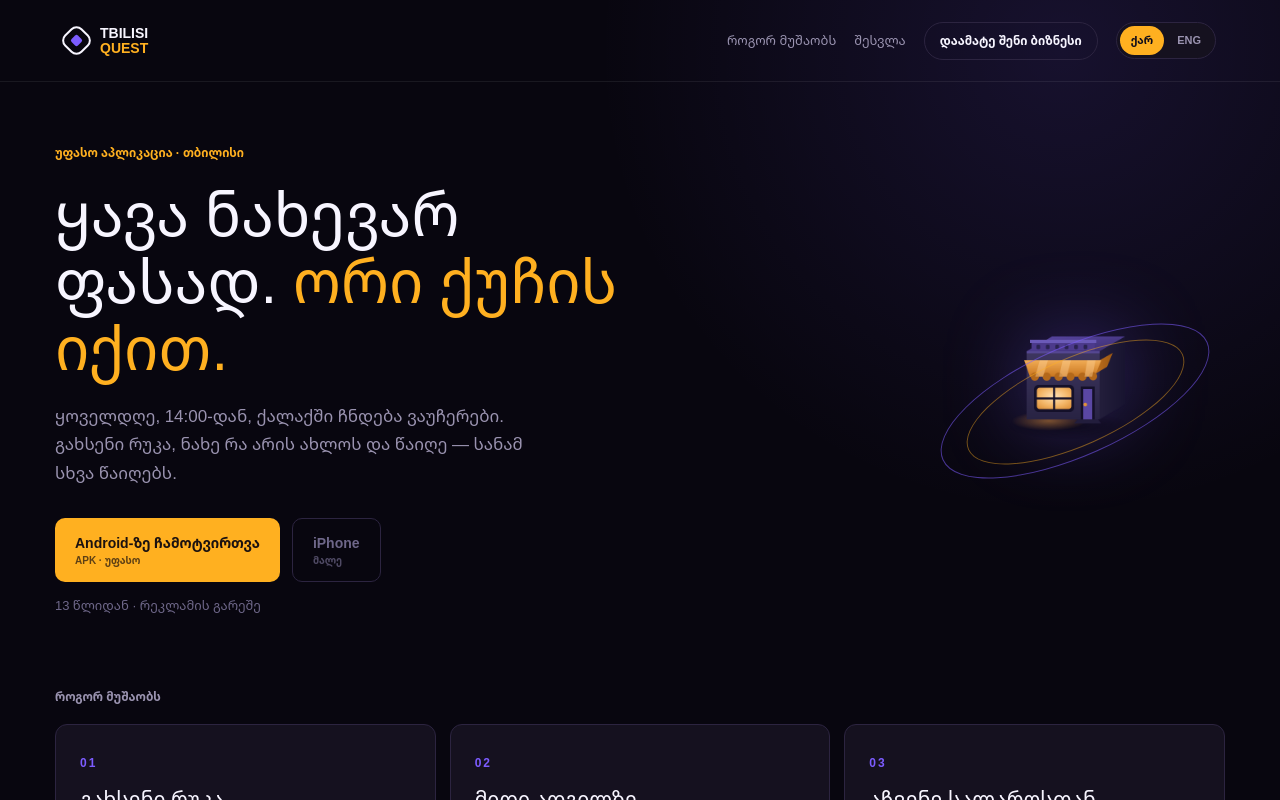
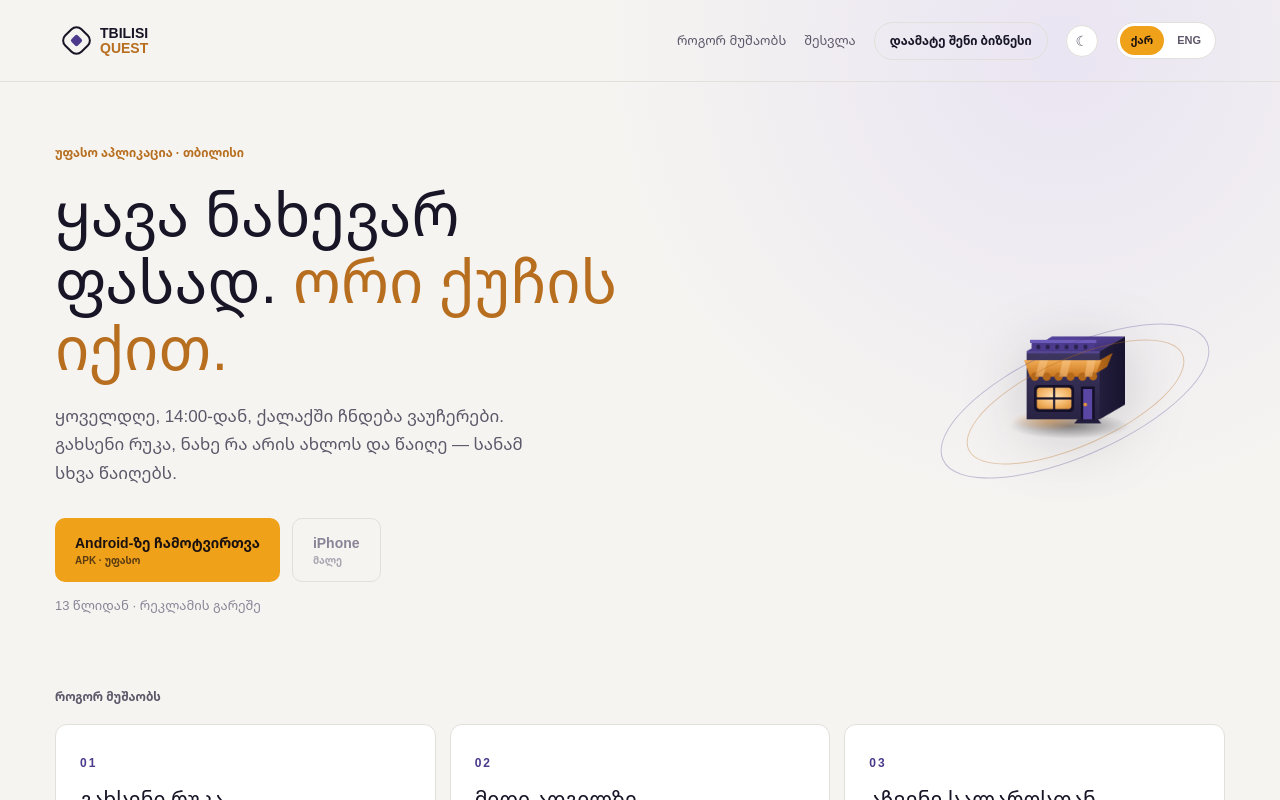
Before and after one commit to GridlyTeam/TbilisiQuest, a Next.js app in the folder apps/merchant/: page / in a window 1280 px wide. Shown: the top 800 px of the page. Built offline with nearby package versions, Linux system fonts and the light colour scheme; no server answers.

Commit message:
Light theme for the public page

```diff
--- a/apps/merchant/src/app/landing.css
+++ b/apps/merchant/src/app/landing.css
@@ -565,3 +565,95 @@
 .landing.ka .faq summary {
   font-size: 16px;
 }
+
+/* ---- theme toggle ------------------------------------------------------ */
+.landing .theme-toggle {
+  width: 32px;
+  height: 32px;
+  display: grid;
+  place-items: center;
+  border: 1px solid var(--border);
+  border-radius: 999px;
+  background: var(--surface);
+  color: var(--muted);
+  font-size: 14px;
+  line-height: 1;
+  cursor: pointer;
+}
+.landing .theme-toggle:hover {
+  color: var(--text);
+  border-color: var(--amber);
+}
+
+/* ---- light theme --------------------------------------------------------
+ * Not an inversion. Amber glows on near-black and fails as text on white, so
+ * anything carrying meaning in amber switches to a darkened ink; the glows and
+ * blurs that make the dark page feel lit are dialled back, because on a pale
+ * ground they read as smudges rather than light. */
+.landing.light {
+  --bg: #f6f4f1;
+  --surface: #ffffff;
+  --border: #e3dfda;
+  --text: #171526;
+  --muted: #5d5769;
+  --faint: #8b8497;
+  --amber: #b76e1f;
+  --indigo: #4c3a8c;
+  --cyan: #0e7490;
+
+  background: radial-gradient(
+      circle at 83% 2%,
+      rgba(124, 92, 255, 0.1),
+      transparent 29rem
+    ),
+    var(--bg);
+}
+.landing.light .topbar {
+  border-bottom-color: var(--border);
+}
+/* The download button keeps the bright amber: it is a filled surface with dark
+   text on it, which is legible either way, and it should stay the loudest
+   thing on the page. */
+.landing.light .store-button {
+  background: #f0a11a;
+  color: #1b1210;
+}
+.landing.light .store-button.soon {
+  background: transparent;
+  color: var(--faint);
+}
+.landing.light .lang .on {
+  background: #f0a11a;
+  color: #1b1210;
+}
+.landing.light .panel {
+  border-color: #ddd6ea;
+  background: linear-gradient(105deg, #f3efff 0%, #fbf9ff 60%, #fffdf7 100%);
+}
+.landing.light .panel p:not(.eyebrow) {
+  color: var(--muted);
+}
+.landing.light .safety {
+  background: var(--surface);
+  border-color: var(--border);
+}
+.landing.light .rarity-card::before {
+  opacity: 0.35;
+  filter: blur(18px);
+}
+.landing.light .rarity-card .dot {
+  box-shadow: none;
+}
+.landing.light .hero-art img {
+  filter: drop-shadow(0 12px 30px rgba(23, 21, 38, 0.18));
+}
+.landing.light .orbit {
+  border-color: rgba(76, 58, 140, 0.3);
+}
+.landing.light .orbit-two {
+  border-color: rgba(183, 110, 31, 0.35);
+}
+.landing.light .sticky-cta {
+  background: #f0a11a;
+  box-shadow: 0 10px 30px rgba(23, 21, 38, 0.18);
+}
--- a/apps/merchant/src/components/Landing.tsx
+++ b/apps/merchant/src/components/Landing.tsx
@@ -1,6 +1,6 @@
 'use client'
 
-import { useState } from 'react'
+import { useEffect, useState } from 'react'
 import Link from 'next/link'
 
 import '../app/landing.css'
@@ -102,6 +102,8 @@ const COPY = {
     privacy: 'კონფიდენციალურობა',
     terms: 'წესები',
     stickyCta: 'ჩამოტვირთე',
+    toLight: 'ღია თემა',
+    toDark: 'მუქი თემა',
   },
   en: {
     portal: 'For business',
@@ -173,19 +175,59 @@ const COPY = {
     privacy: 'Privacy',
     terms: 'Terms',
     stickyCta: 'Download',
+    toLight: 'Light theme',
+    toDark: 'Dark theme',
   },
 } as const
 
 export default function Landing({ stats }: { stats: PublicStats | null }) {
   const [lang, setLang] = useState<Lang>('ka')
+  // Dark is the product's identity, so it is the default here as in the app.
+  // Read the stored choice after mount rather than during render: the server
+  // has no idea what this visitor picked, and guessing produces a hydration
+  // mismatch and a flash of the wrong theme.
+  const [theme, setTheme] = useState<'dark' | 'light'>('dark')
   const t = COPY[lang]
+
+  useEffect(() => {
+    try {
+      const saved = window.localStorage.getItem('tq.theme')
+      if (saved === 'light' || saved === 'dark') {
+        setTheme(saved)
+        return
+      }
+      if (window.matchMedia('(prefers-color-scheme: light)').matches) {
+        setTheme('light')
+      }
+    } catch {
+      // Private mode or blocked storage: dark is a fine answer.
+    }
+  }, [])
+
+  function switchTheme() {
+    const next = theme === 'dark' ? 'light' : 'dark'
+    setTheme(next)
+    try {
+      window.localStorage.setItem('tq.theme', next)
+    } catch {
+      // Not worth failing a click over.
+    }
+  }
 
   // Below a handful of venues the numbers argue against us, so they stay off
   // until the map is worth boasting about.
   const showStats = stats != null && stats.venues >= 3
 
   return (
-    <main className={lang === 'ka' ? 'landing ka' : 'landing'}>
+    <main
+      className={[
+        'landing',
+        lang === 'ka' ? 'ka' : '',
+        theme === 'light' ? 'light' : '',
+      ]
+        .filter(Boolean)
+        .join(' ')}
+    >
       <header className="topbar">
         <Link className="brand" href="/">
           <span className="brand-mark">
@@ -208,6 +250,15 @@ export default function Landing({ stats }: { stats: PublicStats | null }) {
           <Link className="portal-link" href="/login?mode=signup">
             {t.signUp}
           </Link>
+          <button
+            className="theme-toggle"
+            onClick={switchTheme}
+            aria-label={theme === 'dark' ? t.toLight : t.toDark}
+            title={theme === 'dark' ? t.toLight : t.toDark}
+          >
+            {theme === 'dark' ? '☀' : '☾'}
+          </button>
+
           <div className="lang">
             <button
               className={lang === 'ka' ? 'on' : undefined}
```
